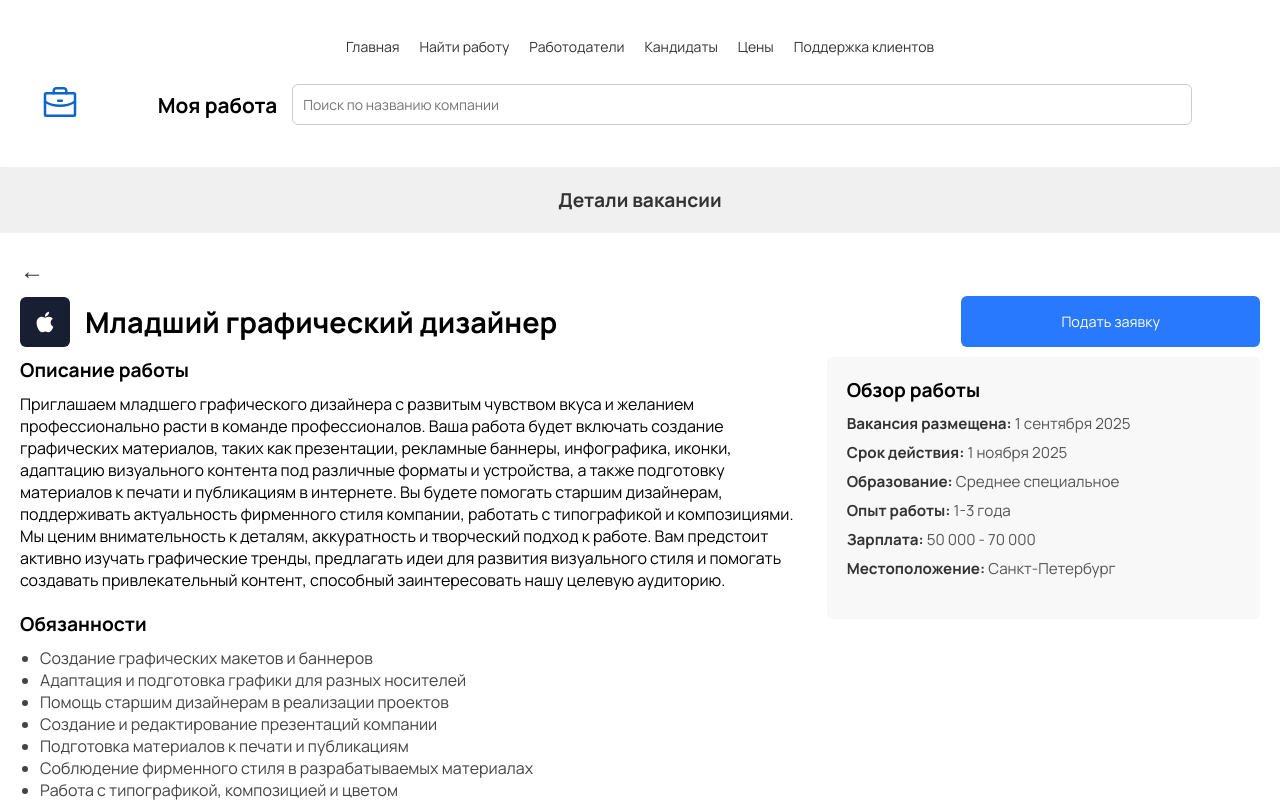
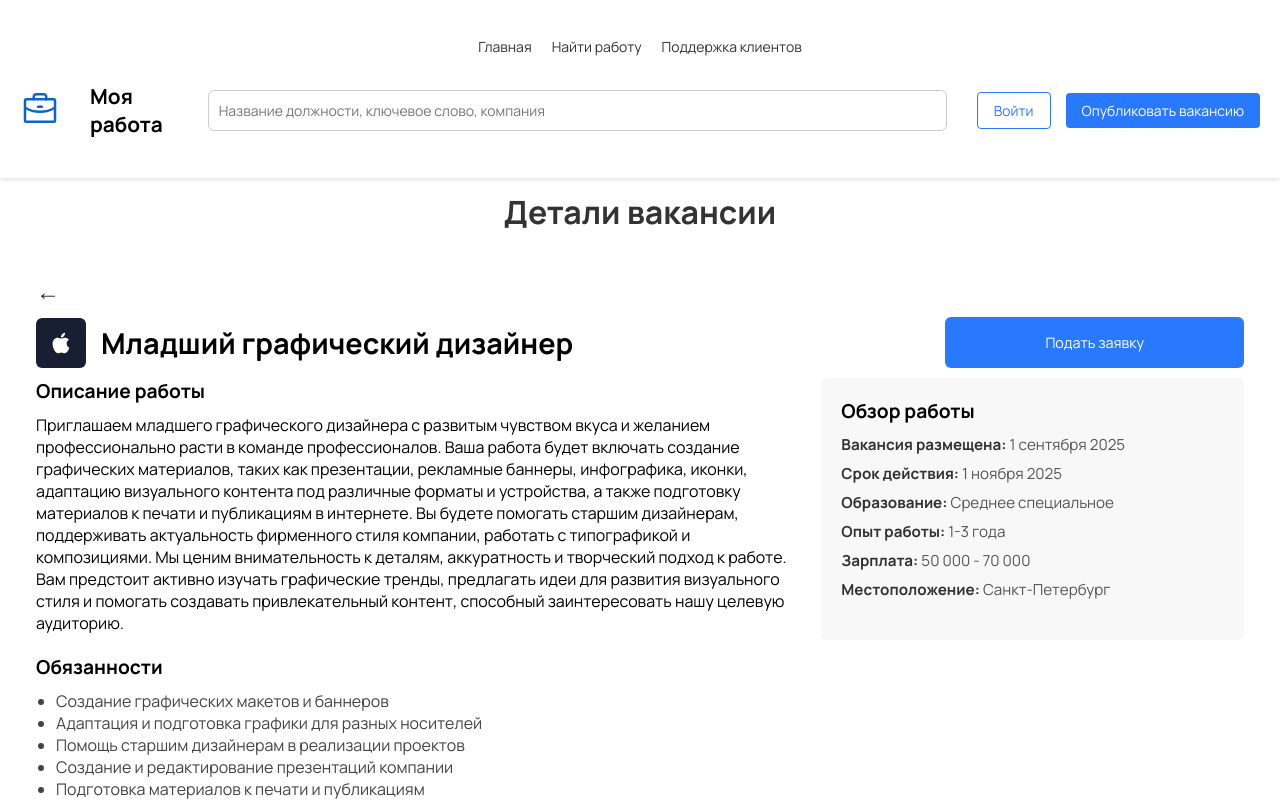
Before and after one commit to georvnebrasko/jobpilot, a React (Create React App) app: page /jobpilot/vacancy/1 in a window 1280 px wide. Shown: the top 802 px of the page. Built offline with nearby package versions, Linux system fonts and the light colour scheme.

Commit message:
Общий header и footer, новая страница DetaileJobsPage, общий container для всех страниц

```diff
--- a/src/App.js
+++ b/src/App.js
@@ -5,6 +5,8 @@ import Home from './pages/Home';
 import FindJobs from './pages/FindJobs';
 import DetailedJobPage from './pages/DetailedJobPage';
 import AuthModal from './components/AuthModal/AuthModal';
+import Header from './components/Header/Header'; // Добавляем Header
+import Footer from './components/Footer/Footer';
 
 function App() {
   const [showAuthModal, setShowAuthModal] = useState(false);
@@ -13,7 +15,7 @@ function App() {
   const openModal = () => setShowAuthModal(true);
   const closeModal = () => setShowAuthModal(false);
 
-  // Пример регистрации
+  // Регистрация (пример)
   const handleRegister = (registerData) => {
     const accounts = JSON.parse(localStorage.getItem('accounts')) || [];
     if (accounts.find(acc => acc.email === registerData.email)) {
@@ -30,7 +32,7 @@ function App() {
     setShowAuthModal(false);
   };
 
-  // Пример входа
+  // Вход (пример)
   const handleLogin = (loginData) => {
     const accounts = JSON.parse(localStorage.getItem('accounts')) || [];
     const found = accounts.find(
@@ -50,16 +52,30 @@ function App() {
 
   return (
     <BrowserRouter basename="/jobpilot">
+      {/* Header теперь отображается на всех страницах */}
+      <Header
+        onOpenAuthModal={openModal}
+        user={user}
+        onLogout={handleLogout}
+      />
+
       <Routes>
         <Route
           path="/"
           element={
-            <>
             <Home
               onOpenAuthModal={openModal}
               user={user}
               onLogout={handleLogout}
             />
+          }
+        />
+        <Route path="/find-jobs" element={<FindJobs />} />
+        <Route path="/vacancy/:jobId" element={<DetailedJobPage />} />
+      </Routes>
+
+      <Footer />
+
       {showAuthModal && (
         <AuthModal
           onClose={closeModal}
@@ -67,13 +83,6 @@ function App() {
           onLogin={handleLogin}
         />
       )}
-            </>
-          }
-        />
-        <Route path="/find-jobs" element={<FindJobs />} />
-        {/* Новый маршрут: детальная страница вакансии */}
-        <Route path="/vacancy/:jobId" element={<DetailedJobPage />} />
-      </Routes>
     </BrowserRouter>
   );
 }
--- a/src/components/DetailedJobView/DetailedJobView.scss
+++ b/src/components/DetailedJobView/DetailedJobView.scss
@@ -1,4 +1,5 @@
 /* src/components/DetailedJobView/DetailedJobView.scss */
+@import '../../css/base/mixins';
 
 .detailedJob {
     background-color: #fff;
@@ -21,7 +22,7 @@
   }
 
   .detailedJob__bannerText {
-    font-size: 1.2rem;
+    font-size: 2rem;
     font-weight: bold;
     margin: 0;
     color: #333;
--- a/src/components/FindJobsHeader/FindJobsHeader.jsx
+++ /dev/null
@@ -1,55 +0,0 @@
-// src/components/FindJobsHeader.jsx
-import React from 'react';
-import { Link } from 'react-router-dom';
-import logo from '../../assets/images/logo.svg';
-import './FindJobsHeader.scss';
-
-function FindJobsHeader({ companySearch, setCompanySearch }) {
-  return (
-    <header className="jobsHeader">
-      {/* Верхняя навигация */}
-      <div className="jobsHeader__nav">
-        <ul className="jobsHeader__navList">
-          <li className="jobsHeader__navItem">
-            <Link to="/">Главная</Link>
-          </li>
-          <li className="jobsHeader__navItem">
-            <a href="#!">Найти работу</a>
-          </li>
-          <li className="jobsHeader__navItem">
-            <a href="#!">Работодатели</a>
-          </li>
-          <li className="jobsHeader__navItem">
-            <a href="#!">Кандидаты</a>
-          </li>
-          <li className="jobsHeader__navItem">
-            <a href="#!">Цены</a>
-          </li>
-          <li className="jobsHeader__navItem">
-            <a href="#!">Поддержка клиентов</a>
-          </li>
-        </ul>
-      </div>
-
-      {/* Нижняя часть шапки */}
-      <div className="jobsHeader__bottom">
-        <Link to="/">
-          <img src={logo} alt="JobPilot Logo" className="jobsHeader__logo" />
-        </Link>
-
-        <div className="jobsHeader__searchWrapper">
-          <span className="jobsHeader__myJob">Моя работа</span>
-          <input
-            type="text"
-            placeholder="Поиск по названию компании"
-            className="jobsHeader__search"
-            value={companySearch}
-            onChange={(e) => setCompanySearch(e.target.value)}
-          />
-        </div>
-      </div>
-    </header>
-  );
-}
-
-export default FindJobsHeader;
--- a/src/components/FindJobsHeader/FindJobsHeader.scss
+++ /dev/null
@@ -1,76 +0,0 @@
-/* src/components/FindJobsHeader.scss */
-
-.jobsHeader {
-
-    width: 100%;
-    background-color: #fff;
-    box-shadow: 0 2px 4px rgba(0,0,0,0.1);
-    padding: 25px 0;
-
-    /* Верхняя навигация */
-    .jobsHeader__nav {
-        width: 100%;
-      padding: 10px 40px;
-      background-color: #fff;
-
-      .jobsHeader__navList {
-        list-style: none;
-        display: flex;
-        justify-content: center;
-        gap: 20px;
-        margin: 0;
-        padding: 0;
-      }
-
-      .jobsHeader__navItem {
-        a {
-          color: #333;
-          text-decoration: none;
-          font-size: 14px;
-          transition: color 0.2s;
-
-          &:hover {
-            color: #2979ff;
-          }
-        }
-      }
-    }
-
-    /* Нижняя часть шапки */
-    .jobsHeader__bottom {
-      display: flex;
-      align-items: center;
-      justify-content: center;
-      padding: 15px 40px;
-      gap: 30px;
-
-      .jobsHeader__logo {
-        width: 40px; /* уменьшенный логотип */
-        height: auto;
-      }
-
-      .jobsHeader__searchWrapper {
-        display: flex;
-        align-items: center;
-        justify-content: center;
-        gap: 15px;
-        flex-grow: 1;
-        max-width: 1900px;
-      }
-
-      .jobsHeader__myJob {
-        font-weight: bold;
-        font-size: 1.3rem;
-      }
-
-      .jobsHeader__search {
-        flex-grow: 1;
-        width: 100%;
-        max-width: 900px;
-        padding: 10px;
-        border: 1px solid #ccc;
-        border-radius: 6px;
-        font-size: 14px;
-      }
-    }
-  }
--- a/src/components/Header/Header.jsx
+++ b/src/components/Header/Header.jsx
@@ -27,9 +27,6 @@ function Header({ onOpenAuthModal, user, onLogout }) {
           <ul>
             <li><Link to="/">Главная</Link></li>
             <li><Link to="/find-jobs">Найти работу</Link></li>
-            <li><a href="#!">Работодатели</a></li>
-            <li><a href="#!">Кандидаты</a></li>
-            <li><a href="#!">Цены</a></li>
             <li><a href="#!">Поддержка клиентов</a></li>
           </ul>
         </nav>
--- a/src/css/base/_mixins.scss
+++ b/src/css/base/_mixins.scss
@@ -7,7 +7,7 @@
   }
 
   .container {
-    max-width: 1200px;  /* Максимальная ширина */
+    max-width: 1400px;  /* Максимальная ширина */
     width: 100%;        /* Занимает всю ширину, если экран уже 1200px */
     margin-left: auto;  /* Центрирование */
     margin-right: auto; /* Центрирование */
--- a/src/css/main.scss
+++ b/src/css/main.scss
@@ -14,14 +14,20 @@ body, button, input {
 }
 
 .findJobsPage {
-  min-height: 100vh;
-  background-color: #f5f7fa;
-  padding: 40px 60px;
+  min-height: 115vh;
+  padding-top: 190px;
+  max-width: 1400px;  /* Максимальная ширина */
+  width: 100%;        /* Занимает всю ширину, если экран уже 1200px */
+  margin-left: auto;  /* Центрирование */
+  margin-right: auto; /* Центрирование */
+  padding-left: 16px; /* Защитные отступы слева */
+  padding-right: 16px; /* Защитные отступы справа */
+  box-sizing: border-box; /* Чтобы padding не увеличивал ширину */
 }
 
 .findJobsPage h1 {
   font-size: 2rem;
-  font-weight: 700;
+  font-weight: 7000;
   margin-bottom: 30px; /* регулируйте, если нужен отступ как на первом скрине */
   text-align: center;  /* вот здесь центрируем */
   color: #333;
@@ -45,35 +51,27 @@ body, button, input {
 /* src/pages/DetailedJobPage.scss */
 
 .detailedJobPage {
-  min-height: 70vh;
-  background-color: #f5f7fa;
+    min-height: 115vh;
+    padding-top: 170px;
+    max-width: 1400px;  /* Максимальная ширина */
+    width: 100%;        /* Занимает всю ширину, если экран уже 1200px */
+    margin-left: auto;  /* Центрирование */
+    margin-right: auto; /* Центрирование */
+    padding-left: 16px; /* Защитные отступы слева */
+    padding-right: 16px; /* Защитные отступы справа */
+    box-sizing: border-box; /* Чтобы padding не увеличивал ширину */
+
 
   .detailedJobPage__banner {
-    background-color: #f0f0f0;
     padding: 20px 20px;
     border-radius: 4px;
     text-align: center;
     margin-bottom: 0px;
   }
-
   .detailedJobPage__bannerText {
-    font-size: 1.2rem;
+    font-size: 2rem;
     font-weight: bold;
     color: #333;
     margin: 0;
   }
-
-  .detailedJobPage__error {
-    text-align: center;
-    margin-top: 50px;
-
-    button {
-      background-color: #2979ff;
-      color: #fff;
-      border: none;
-      border-radius: 4px;
-      cursor: pointer;
-      font-size: 1rem;
-    }
-  }
 }
--- a/src/pages/DetailedJobPage.jsx
+++ b/src/pages/DetailedJobPage.jsx
@@ -1,9 +1,7 @@
 // src/pages/DetailedJobPage.jsx
 import React from 'react';
 import { useParams, useNavigate } from 'react-router-dom';
-import FindJobsHeader from '../components/FindJobsHeader/FindJobsHeader';
 import DetailedJobView from '../components/DetailedJobView/DetailedJobView';
-import logo from '../assets/images/logo.svg';
 
 // Если у вас массив вакансий вынесен в отдельный файл, импортируйте его;
 // для примера здесь он дублируется:
@@ -228,13 +226,13 @@ function DetailedJobPage() {
     const { jobId } = useParams();
     const navigate = useNavigate();
 
-    const index = parseInt(jobId, 10);
-    const jobData = initialJobs[index];
+    // Преобразуем jobId в число и находим соответствующую вакансию по id
+    const numericId = parseInt(jobId, 10);
+    const jobData = initialJobs.find((job) => job.id === numericId);
 
     if (!jobData) {
       return (
         <div className="detailedJobPage">
-          <FindJobsHeader logo={logo} companySearch="" setCompanySearch={() => {}} />
           <div className="detailedJobPage__error">
             <h2>Вакансия не найдена.</h2>
             <button onClick={() => navigate('/find-jobs')}>Вернуться</button>
@@ -243,16 +241,20 @@ function DetailedJobPage() {
       );
     }
 
+
     return (
         <div className="detailedJobPage">
-        <FindJobsHeader logo={logo} companySearch="" setCompanySearch={() => {}} />
+          {/* Шапка (общий, поэтому он не повторяется, если вы используете его в App.js, его можно убрать здесь) */}
 
+          {/* Контейнер для контента, чтобы отступы применялись только к нему */}
+          <div className="detailedJobPage__content">
             <div className="detailedJobPage__banner">
               <h3 className="detailedJobPage__bannerText">Детали вакансии</h3>
             </div>
 
             <DetailedJobView jobData={jobData} />
           </div>
+        </div>
       );
     }
 
--- a/src/pages/FindJobs.jsx
+++ b/src/pages/FindJobs.jsx
@@ -1,30 +1,24 @@
 // src/pages/FindJobs.jsx
 import React, { useState, useEffect } from 'react';
-import { useSearchParams, useNavigate, } from 'react-router-dom';
-
-// Импорт картинок:
-import logo from '../assets/images/logo.svg';
+import { useSearchParams, useNavigate } from 'react-router-dom';
 import appleImg from '../assets/images/apple.svg';
 import googleImg from '../assets/images/google.svg';
 import facebookImg from '../assets/images/facebook.svg';
 import yandexImg from '../assets/images/yandexicon.svg';
 
-// Импорт компонентов:
-import FindJobsHeader from '../components/FindJobsHeader/FindJobsHeader';
 import FindJobsSearch from '../components/FindJobsSearch/FindJobsSearch';
 import JobCardsGrid from '../components/JobCardsGrid/JobCardsGrid';
 import PaginationBlock from '../components/PaginationBlock/PaginationBlock';
 
-// Массив вакансий (пример)
 const initialJobs = [
   {
+    id: 0,
     title: 'Старший UX-дизайнер',
     city: 'Москва',
     salary: '30 000 - 35 000',
     category: 'design',
     company: 'Apple',
     companyIcon: appleImg,
-    // Дополнительные поля для детального просмотра:
     postedDate: '15 августа 2025',
     dueDate: '15 октября 2025',
     education: 'Высшее',
@@ -37,6 +31,7 @@ const initialJobs = [
     ],
   },
   {
+    id: 1,
     title: 'Младший графический дизайнер',
     city: 'Санкт-Петербург',
     salary: '50 000 - 70 000',
@@ -55,6 +50,7 @@ const initialJobs = [
     ],
   },
   {
+    id: 2,
     title: 'Визуальный дизайнер',
     city: 'Ростов',
     salary: '20 000 - 25 000',
@@ -73,6 +69,7 @@ const initialJobs = [
     ],
   },
   {
+    id: 3,
     title: 'Инженер-программист',
     city: 'Казань',
     salary: '15 000 - 20 000',
@@ -91,6 +88,7 @@ const initialJobs = [
     ],
   },
   {
+    id: 4,
     title: 'Фронтенд-разработчик',
     city: 'Астрахань',
     salary: '50 000 - 60 000',
@@ -109,6 +107,7 @@ const initialJobs = [
     ],
   },
   {
+    id: 5,
     title: 'Бэкенд-разработчик',
     city: 'Москва',
     salary: '35 000 - 40 000',
@@ -127,6 +126,7 @@ const initialJobs = [
     ],
   },
   {
+    id: 6,
     title: 'Маркетолог',
     city: 'Казань',
     salary: '20 000 - 25 000',
@@ -145,6 +145,7 @@ const initialJobs = [
     ],
   },
   {
+    id: 7,
     title: 'Таргетолог',
     city: 'Санкт-Петербург',
     salary: '50 000 - 90 000',
@@ -179,7 +180,7 @@ function FindJobs() {
   const initialLoc = searchParams.get('loc') || '';
 
   // Поля для поиска:
-  const [companySearch, setCompanySearch] = useState('');
+  const [companySearch] = useState('');
   const [keyword, setKeyword] = useState(initialJobParam);
   const [location, setLocation] = useState(initialLoc);
   const [selectedCategory, setSelectedCategory] = useState('');
@@ -228,11 +229,7 @@ function FindJobs() {
 
   return (
     <>
-      <FindJobsHeader
-        logo={logo}
-        companySearch={companySearch}
-        setCompanySearch={setCompanySearch}
-      />
+      {/* Header теперь общий, поэтому его не импортируем здесь */}
       <div className="findJobsPage">
         <h1>Найти работу</h1>
         <FindJobsSearch
--- a/src/pages/Home.jsx
+++ b/src/pages/Home.jsx
@@ -11,7 +11,6 @@ import JobList from '../components/JobList/JobList';
 import BestCompanies from '../components/BestCompanies/BestCompanies';
 import Testimonials from '../components/Testimonials/Testimonials';
 import CTA from '../components/CTA/CTA';
-import Footer from '../components/Footer/Footer';
 
 function Home({ onOpenAuthModal, user, onLogout }) {
   // Состояния для контекстного поиска:
@@ -60,7 +59,6 @@ function Home({ onOpenAuthModal, user, onLogout }) {
       <BestCompanies />
       <Testimonials />
       <CTA />
-      <Footer />
     </div>
   );
 }
```
Lines whose indentation alone changed are shown as unchanged.
